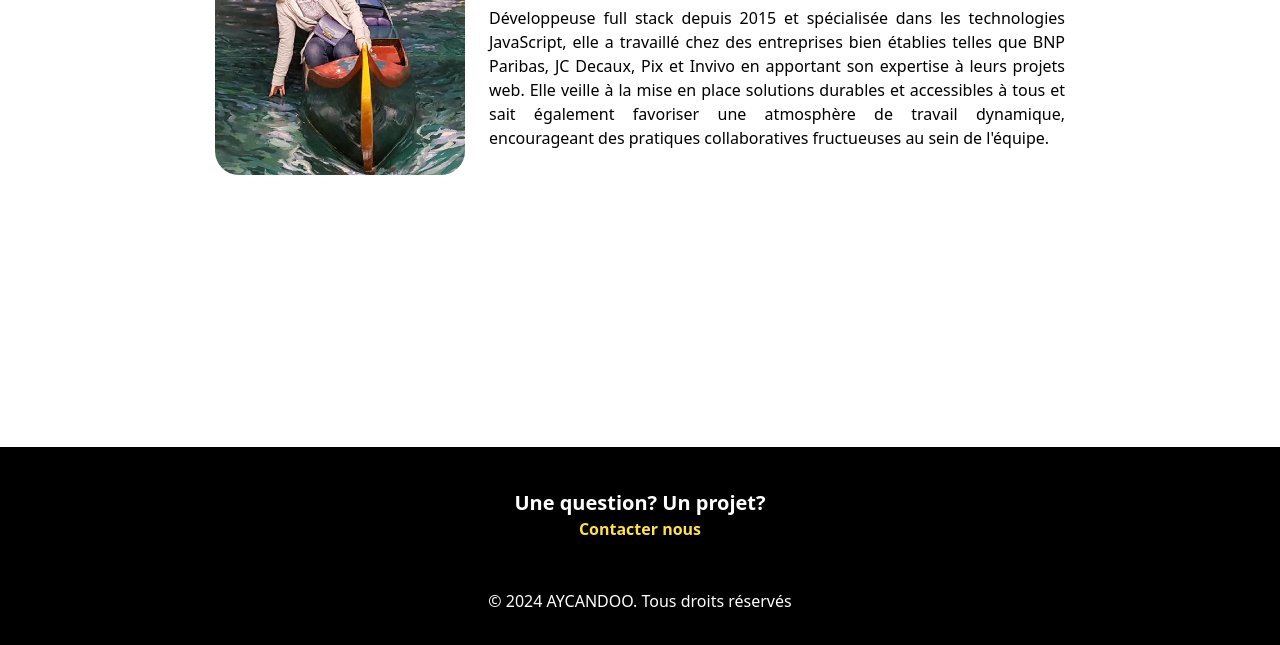
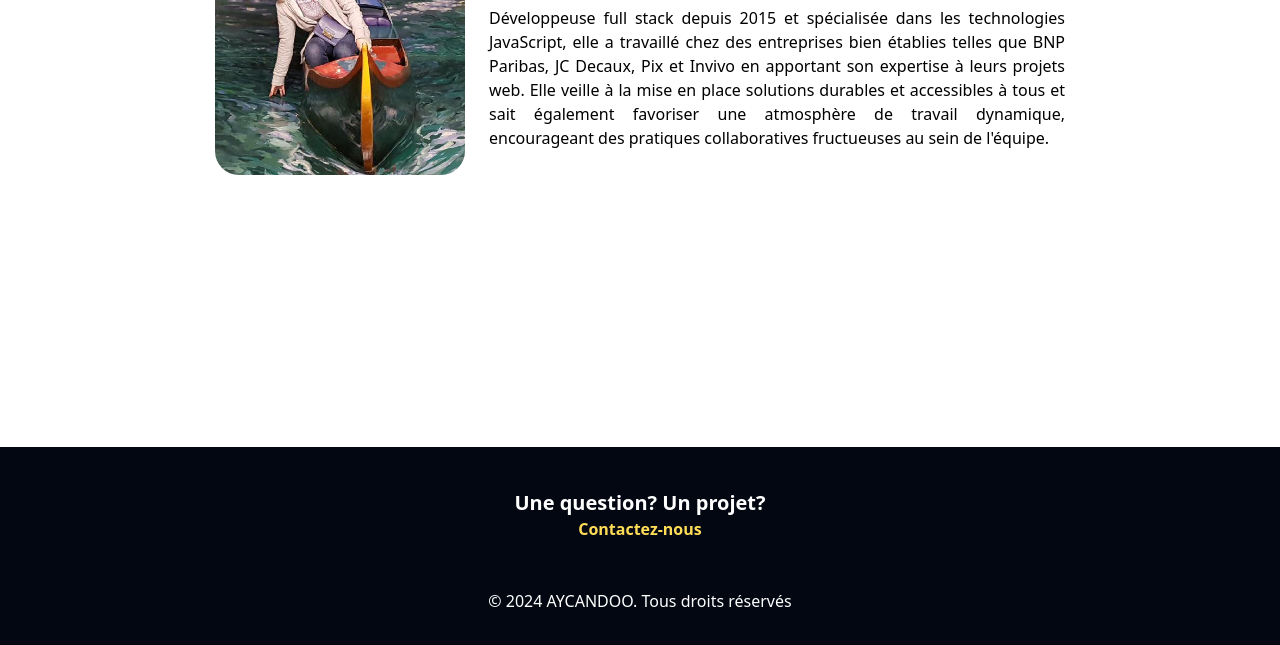
Before and after one commit to Aycandoo/aycandoo.fr, a Gatsby site: page / in a window 1280 px wide. Shown: the part 2097-2742 px from the top of the page. Built offline with nearby package versions, Linux system fonts and the light colour scheme; Gatsby itself is replaced by a stand-in of ours; a web font is replaced by a local one.

Commit message:
fix: fix background color and wording on footer

```diff
--- a/src/structure/footer.tsx
+++ b/src/structure/footer.tsx
@@ -3,7 +3,7 @@ import React, { type FC } from 'react';
 
 const Footer: FC = () => {
   return (
-    <footer className="flex h-52 w-full flex-col items-center justify-center gap-12 bg-black text-white">
+    <footer className="flex h-52 w-full flex-col items-center justify-center gap-12 bg-gray-950 text-white">
       <div className="flex flex-col items-center ">
         <h2 className="text-center text-xl font-bold text-white">
           Une question? Un projet?
@@ -12,7 +12,7 @@ const Footer: FC = () => {
           to="/contact"
           className="color-primary text-base font-bold hover:underline"
         >
-          Contacter nous
+          Contactez-nous
         </Link>
       </div>
       &copy; 2024 AYCANDOO. Tous droits réservés
```
